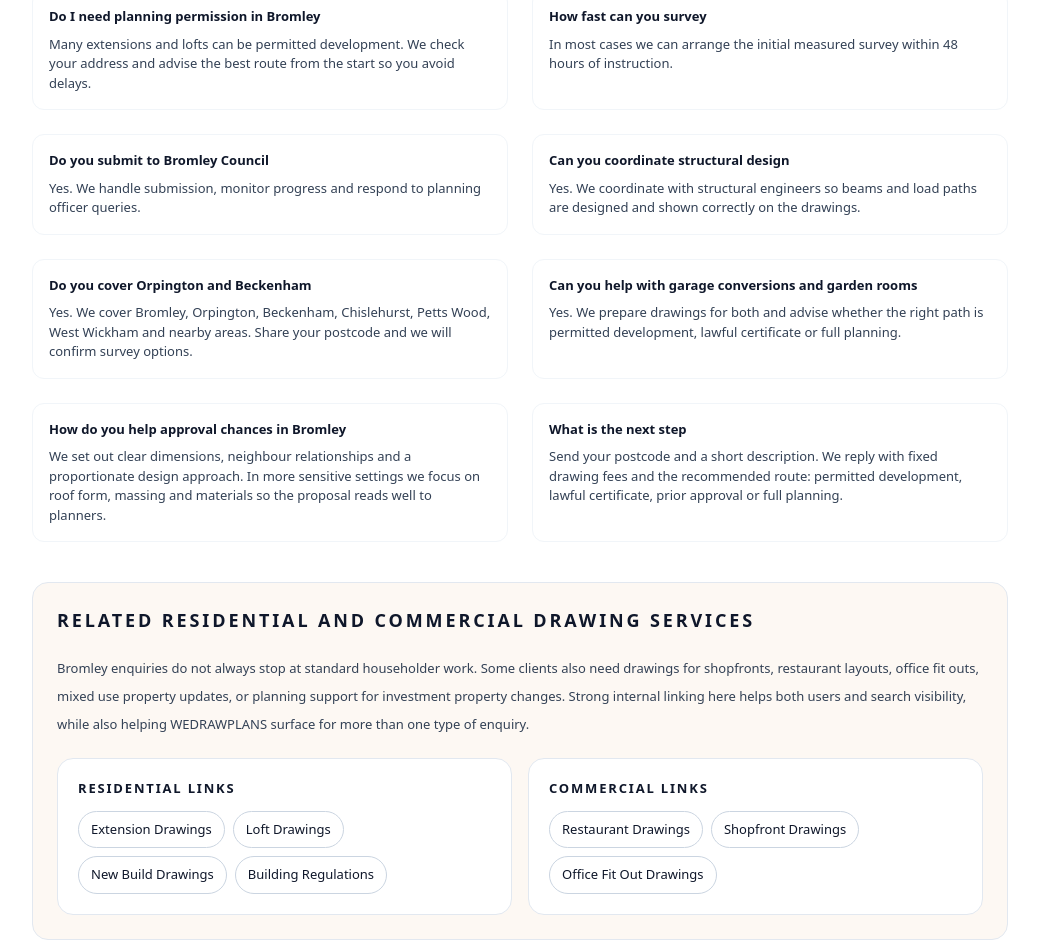
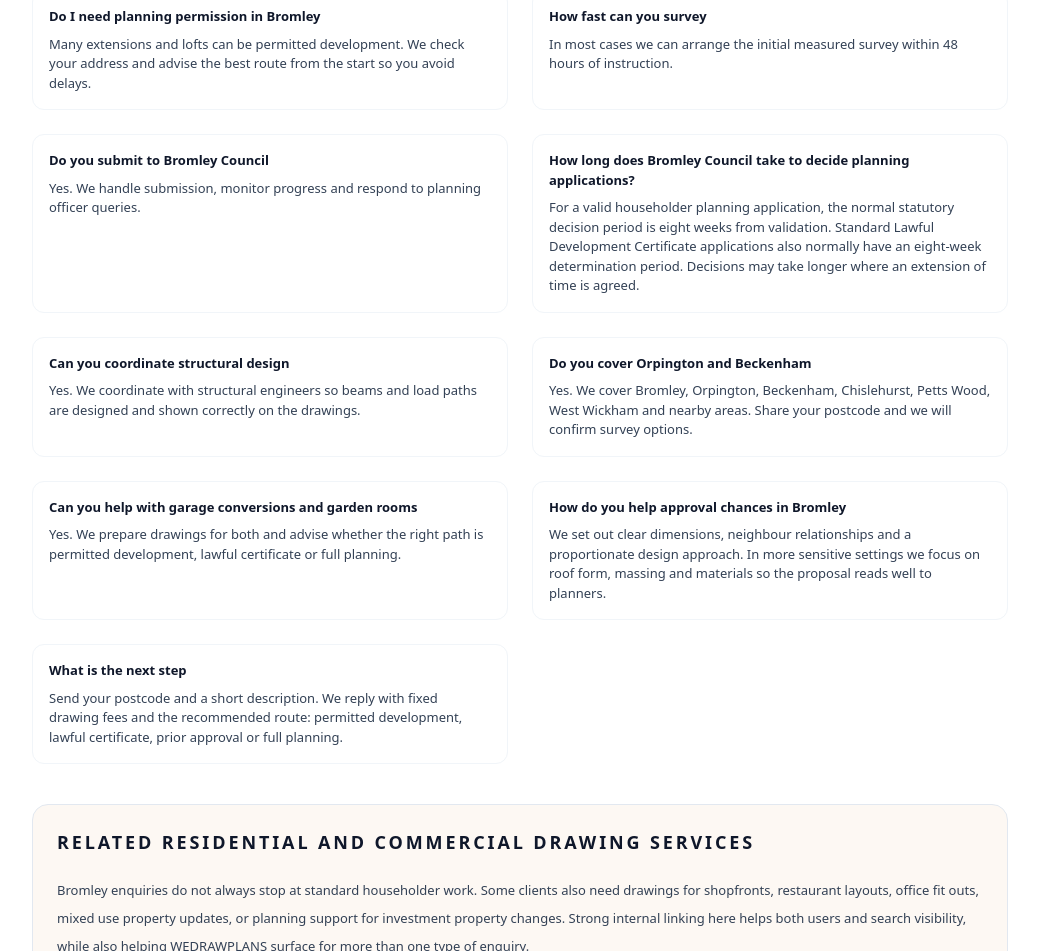
Before and after one commit to WEDRAWPLANS/wedrawplans, a Next.js app: page /areas/bromley in a window 1280 px wide. Shown: the part 7499-8450 px from the top of the page, without its empty margins (120-1159 px from the left). Built offline with nearby package versions, Linux system fonts and the light colour scheme.

Commit message:
Correct Bromley planning and LDC decision times and display matching homeowner FAQ (preview only)

```diff
--- a/pages/areas/bromley.tsx
+++ b/pages/areas/bromley.tsx
@@ -93,7 +93,7 @@ export default function BromleyAreaPage() {
           acceptedAnswer: {
             "@type": "Answer",
             text:
-              "Householder planning applications are normally decided within 6 to 8 weeks after validation. Lawful Development Certificates are often around 4 to 6 weeks depending on workload.",
+              "For a valid householder planning application, the normal statutory decision period is eight weeks from validation. Standard Lawful Development Certificate applications also normally have an eight-week determination period. Decisions may take longer where an extension of time is agreed.",
           },
         },
         {
@@ -975,6 +975,11 @@ export default function BromleyAreaPage() {
                   </div>
 
                   <div className="space-y-2 rounded-xl border border-slate-100 bg-white p-4">
+                    <h3 className="font-semibold text-slate-900">How long does Bromley Council take to decide planning applications?</h3>
+                    <p>For a valid householder planning application, the normal statutory decision period is eight weeks from validation. Standard Lawful Development Certificate applications also normally have an eight-week determination period. Decisions may take longer where an extension of time is agreed.</p>
+                  </div>
+
+                  <div className="space-y-2 rounded-xl border border-slate-100 bg-white p-4">
                     <h3 className="font-semibold text-slate-900">Can you coordinate structural design</h3>
                     <p>
                       Yes. We coordinate with structural engineers so beams and load paths are designed and shown
```
